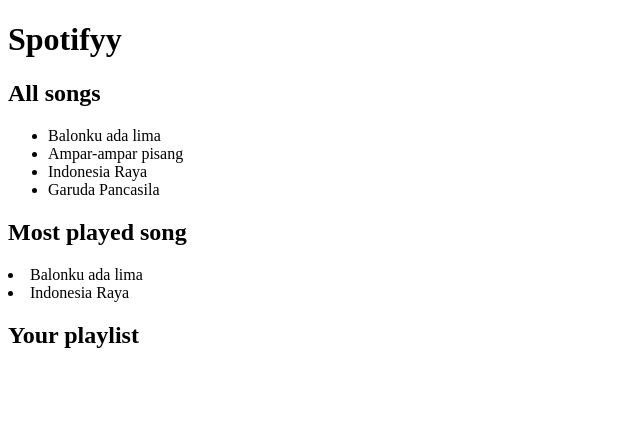
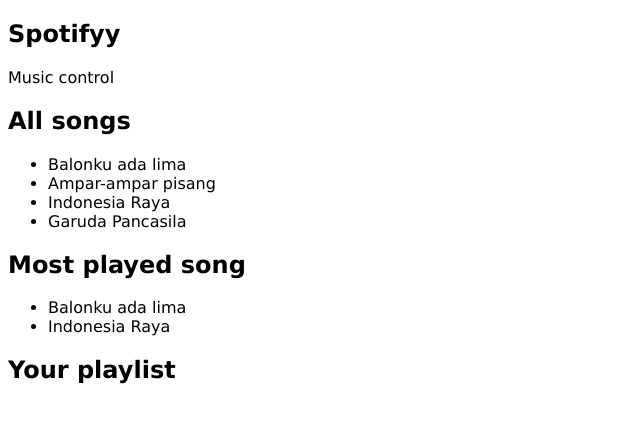
Before and after one commit to engkih/gigihsite, a plain HTML site: page index.html in a window 1280 px wide. Shown: the whole page, without its empty margins (0-640 px from the left). Drawn offline with Linux system fonts and the light colour scheme.

Commit message:
menambahkan navbar dan penambahan class pada element

```diff
--- a/index.html
+++ b/index.html
@@ -1,30 +1,35 @@
 <!DOCTYPE html>
 <html lang="en">
   <head>
-    <meta charset="UTF-8">
-    <meta name="viewport" content="width=device-width, initial-scale=1.0">
+    <meta charset="UTF-8" />
+    <meta name="viewport" content="width=device-width, initial-scale=1.0" />
     <title>Spoti</title>
+    <link rel="stylesheet" href="style.css" />
   </head>
   <body>
-    <h1>Spotifyy</h1>
-    <div class = "main">
-        <div class = "all-songs">
+    <nav class="navbar">
+      <h1 class="h1">Spotifyy</h1>
+      <div class="constrol">Music control</div>
+    </nav>
+    <div class="main">
+      <div class="all-songs block">
         <h2>All songs</h2>
-            <ul>
+        <ul class="ul">
           <li>Balonku ada lima</li>
           <li>Ampar-ampar pisang</li>
           <li>Indonesia Raya</li>
           <li>Garuda Pancasila</li>
         </ul>
       </div>
-        <div class = "most-played">
+      <div class="most-played block">
         <h2>Most played song</h2>
+        <ul>
           <li>Balonku ada lima</li>
           <li>Indonesia Raya</li>
+        </ul>
       </div>
-        <div class = "playlist">
+      <div class="playlist block">
         <h2>Your playlist</h2>
-
       </div>
     </div>
   </body>
```
Lines whose indentation alone changed are shown as unchanged.
